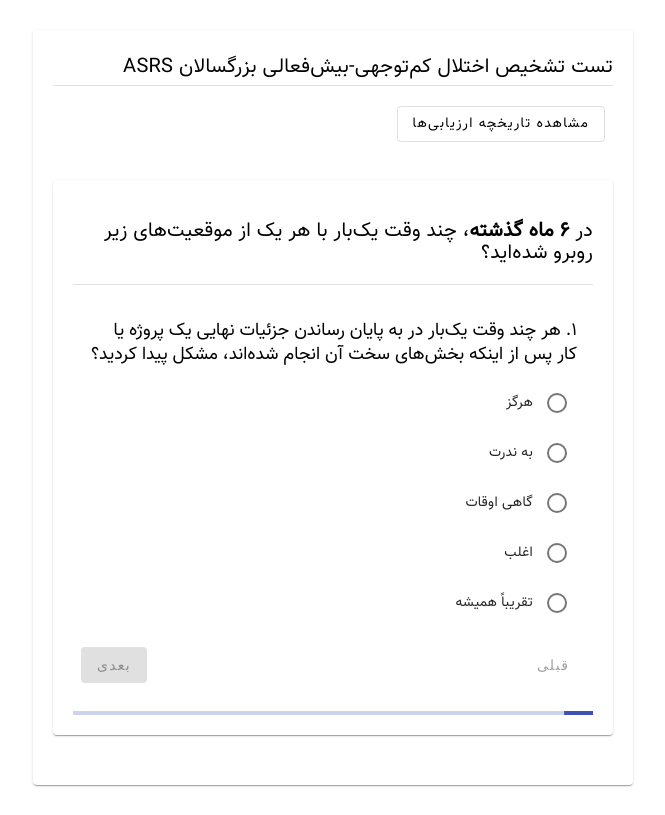
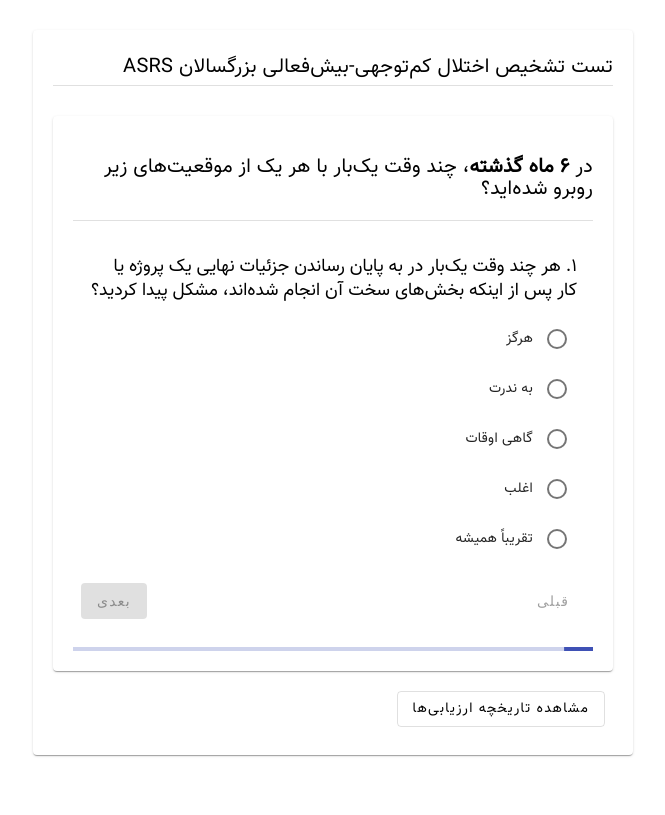
Before and after one commit to hooman-the1/ASRS-Psychology-Test, an Angular app: page / in a window 1280 px wide. Shown: the whole page, without its empty margins (307-972 px from the left). Built offline with nearby package versions, Linux system fonts and the light colour scheme.

Commit message:
Keep ASRS questionnaire ahead of history action

```diff
--- a/src/app/asrs/asrs.component.html
+++ b/src/app/asrs/asrs.component.html
@@ -3,12 +3,6 @@
     تست تشخیص اختلال کم‌توجهی-بیش‌فعالی بزرگسالان <span>ASRS</span>
   </mat-card-title>
   <mat-divider></mat-divider>
-
-  <mat-card-actions *ngIf="!showHistory" class="history-action">
-    <button mat-stroked-button type="button" class="open-history-button" (click)="openHistory()">
-      مشاهده تاریخچه ارزیابی‌ها
-    </button>
-  </mat-card-actions>
 
   <mat-card *ngIf="showHistory && selectedHistoryId === null" class="history-card" dir="rtl">
     <mat-card-title>تاریخچه ارزیابی‌ها</mat-card-title>
@@ -125,7 +119,7 @@
     </mat-card-actions>
   </mat-card>
 
-  <mat-card *ngIf="!showHistory && !showResult">
+  <mat-card *ngIf="!showHistory && !showResult" class="questionnaire-card">
     <mat-card-title>
       <p class="intro-text">
         در
@@ -231,4 +225,10 @@
       </button>
     </mat-card-actions>
   </mat-card>
+
+  <mat-card-actions *ngIf="!showHistory" class="history-action">
+    <button mat-stroked-button type="button" class="open-history-button" (click)="openHistory()">
+      مشاهده تاریخچه ارزیابی‌ها
+    </button>
+  </mat-card-actions>
 </mat-card>
--- a/src/app/asrs/asrs.component.scss
+++ b/src/app/asrs/asrs.component.scss
@@ -12,9 +12,13 @@ mat-card-title.main-title {
   line-height: 35px;
 }
 
+.questionnaire-card {
+  margin-bottom: 12px;
+}
+
 .history-action {
   justify-content: flex-start;
-  margin-top: 12px;
+  margin-top: 0;
 }
 
 .history-card {
```
Also changed, not shown: 1 other file (tests, documents, lock files or other folders).
